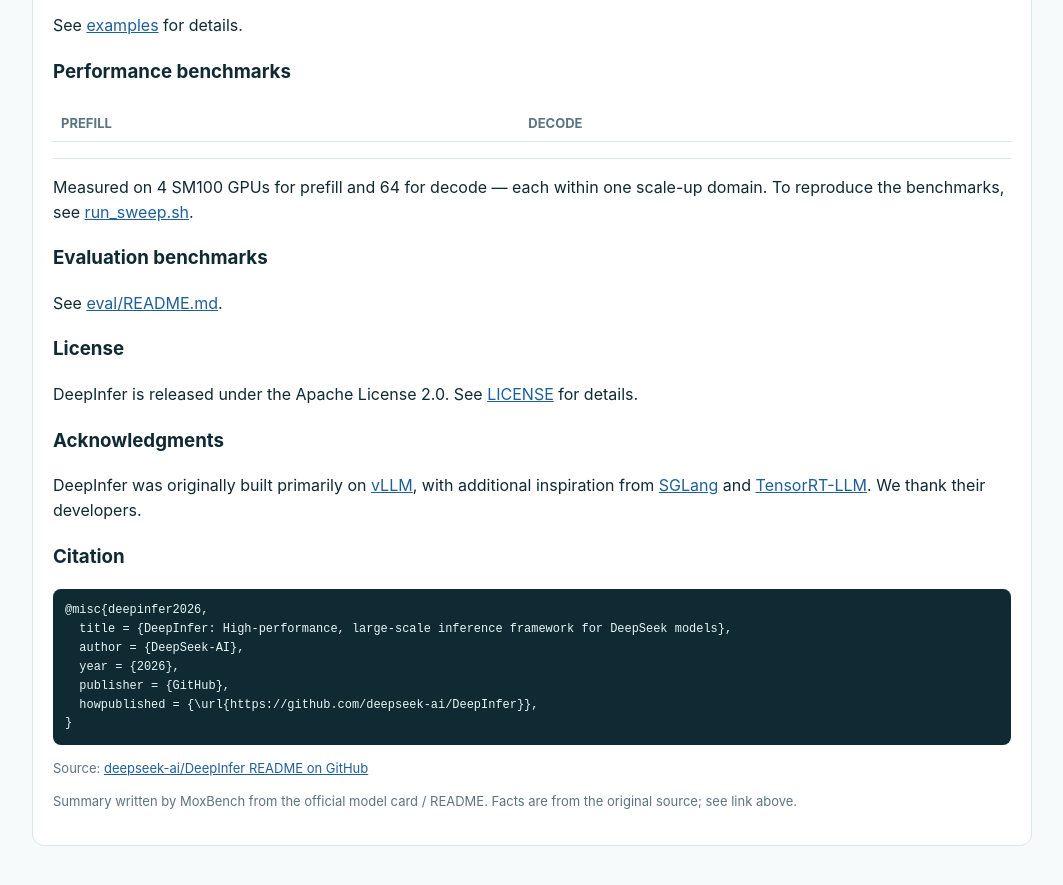
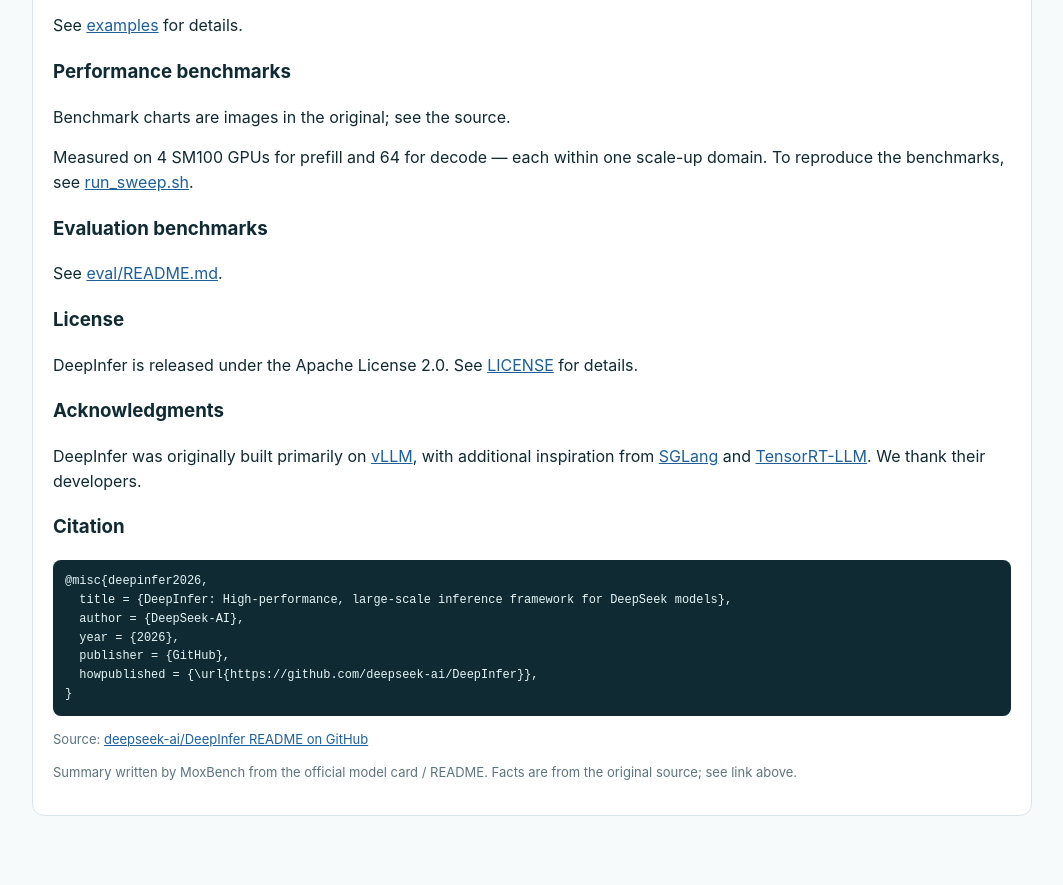
Before and after one commit to akijiang7/akijiang7.github.io, a plain HTML site: page articles/deepseek-deepinfer/index.html in a window 1280 px wide. Shown: the part 3236-4121 px from the top of the page, without its empty margins (108-1171 px from the left). Drawn offline with Linux system fonts and the light colour scheme.

Commit message:
DeepInfer: replace image-only table

```diff
--- a/articles/deepseek-deepinfer/index.html
+++ b/articles/deepseek-deepinfer/index.html
@@ -39,7 +39,7 @@ export DEEPINFER_ACCELERATOR=nvidia
 <pre><code class=language-bash>python examples/offline_inference.py</code></pre>
 <p>See <a href="https://github.com/deepseek-ai/DeepInfer/blob/HEAD/examples/README.md">examples</a> for details.</p>
 <h3>Performance benchmarks</h3>
-<div class="tbl"><table><thead><tr><th>Prefill</th><th>Decode</th></tr></thead><tbody><tr><td></td><td></td></tr></tbody></table></div>
+<p>Benchmark charts are images in the original; see the source.</p>
 <p>Measured on 4 SM100 GPUs for prefill and 64 for decode — each within one scale-up domain. To reproduce the benchmarks, see <a href="https://github.com/deepseek-ai/DeepInfer/blob/HEAD/examples/sweep/run_sweep.sh">run_sweep.sh</a>.</p>
 <h3>Evaluation benchmarks</h3>
 <p>See <a href="https://github.com/deepseek-ai/DeepInfer/blob/HEAD/eval/README.md">eval/README.md</a>.</p>
```
Also changed, not shown: licenses/index.html (+1 -1 lines).
